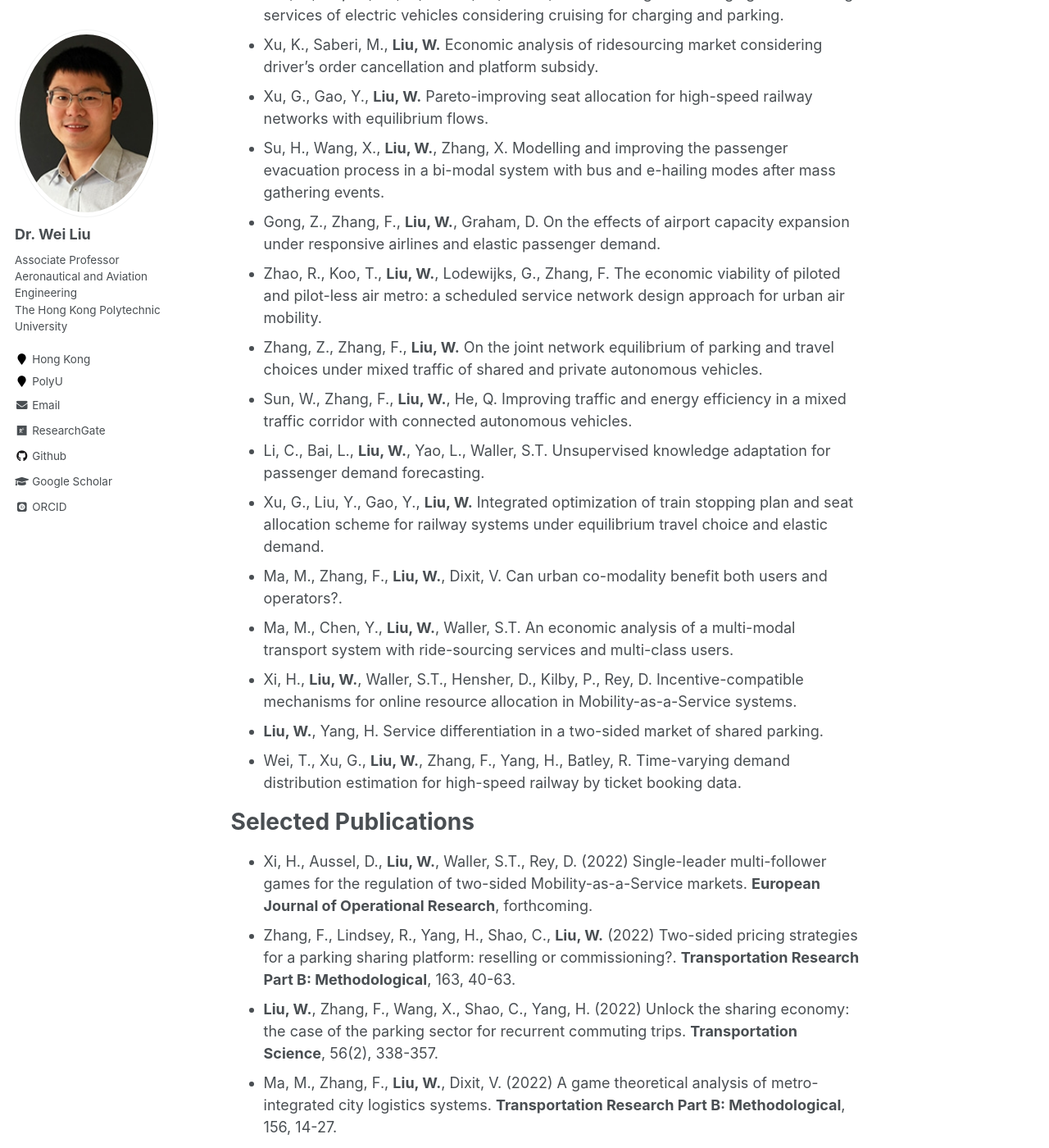
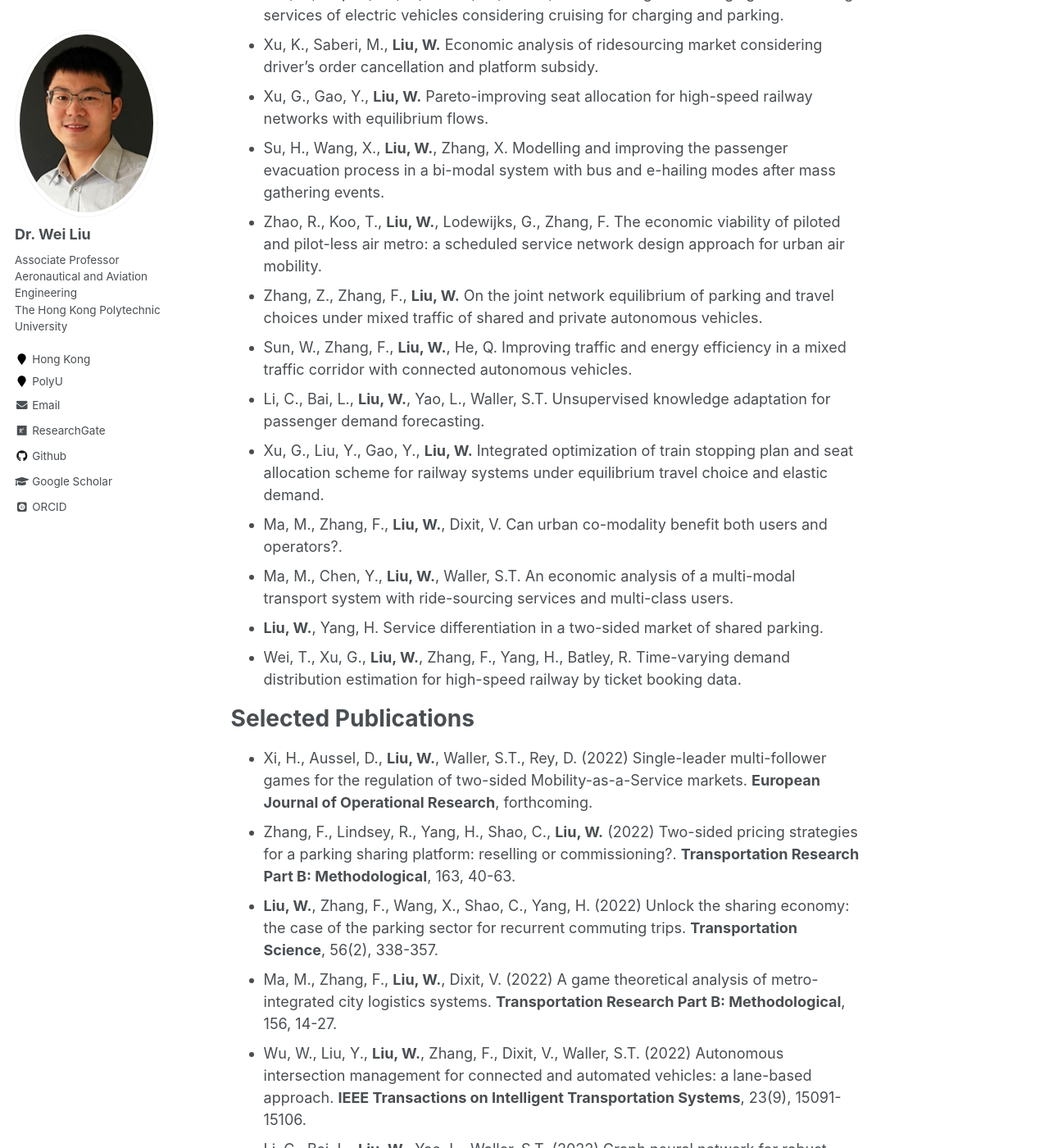
Before and after one commit to weiliu2016/weiliu2016.github.io, a Jekyll site: the page built from _pages/about.md, in a window 1280 px wide and 1400 px high, scrolled down 2978 px. Shown: the whole window at 82% size. Built offline with Jekyll 4.4.1, drawn with Linux system fonts in a browser that asks for light colours; some web fonts are replaced.

Commit message:
Update about.md

```diff
--- a/_pages/about.md
+++ b/_pages/about.md
@@ -71,7 +71,6 @@ Selected Working Papers
 - Xu, K., Saberi, M., **Liu, W.** Economic analysis of ridesourcing market considering driver's order cancellation and platform subsidy.
 - Xu, G., Gao, Y., **Liu, W.** Pareto-improving seat allocation for high-speed railway networks with equilibrium flows.
 - Su, H., Wang, X., **Liu, W.**, Zhang, X. Modelling and improving the passenger evacuation process in a bi-modal system with bus and e-hailing modes after mass gathering events.
-- Gong, Z., Zhang, F., **Liu, W.**, Graham, D. On the effects of airport capacity expansion under responsive airlines and elastic passenger demand.
 - Zhao, R., Koo, T., **Liu, W.**, Lodewijks, G., Zhang, F. The economic viability of piloted and pilot-less air metro: a scheduled service network design approach for urban air mobility.
 - Zhang, Z., Zhang, F., **Liu, W.** On the joint network equilibrium of parking and travel choices under mixed traffic of shared and private autonomous vehicles.
 - Sun, W., Zhang, F., **Liu, W.**, He, Q. Improving traffic and energy efficiency in a mixed traffic corridor with connected autonomous vehicles.
@@ -79,7 +78,6 @@ Selected Working Papers
 - Xu, G., Liu, Y., Gao, Y., **Liu, W.** Integrated optimization of train stopping plan and seat allocation scheme for railway systems under equilibrium travel choice and elastic demand.
 - Ma, M., Zhang, F., **Liu, W.**, Dixit, V. Can urban co-modality benefit both users and operators?.
 - Ma, M., Chen, Y., **Liu, W.**, Waller, S.T. An economic analysis of a multi-modal transport system with ride-sourcing services and multi-class users.
-- Xi, H., **Liu, W.**, Waller, S.T., Hensher, D., Kilby, P., Rey, D. Incentive-compatible mechanisms for online resource allocation in Mobility-as-a-Service systems.
 - **Liu, W.**, Yang, H. Service differentiation in a two-sided market of shared parking.
 - Wei, T., Xu, G., **Liu, W.**, Zhang, F., Yang, H., Batley, R. Time-varying demand distribution estimation for high-speed railway by ticket booking data.
 
```
